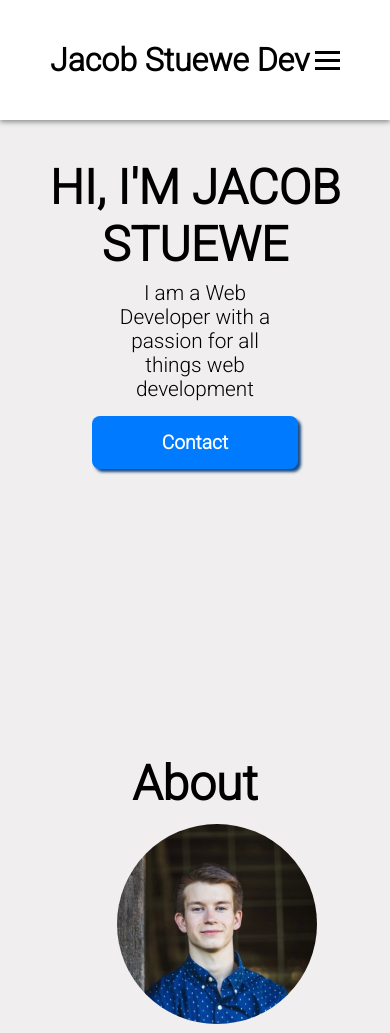
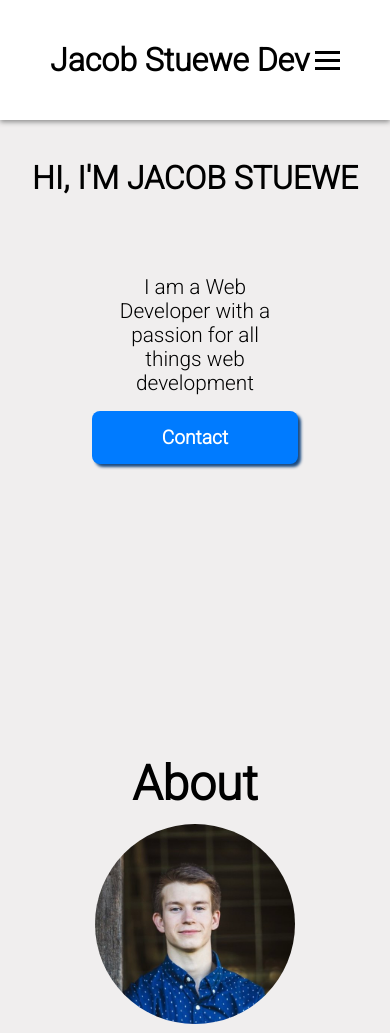
Before and after one commit to jstuewe11/personal-website, a plain HTML site: page index.html in a window 390 px wide. Shown: the top 1033 px of the page. Drawn offline with Linux system fonts and the light colour scheme.

Commit message:
Add files via upload

```diff
--- a/styles.css
+++ b/styles.css
@@ -103,7 +103,6 @@ a{
     text-decoration: none;
     display: inline-block;
     margin: 4px 2px;
-    cursor: pointer;
     border-radius: 8px;
     box-shadow: 3px 3px 3px 0px rgb(25, 74, 129);
 }
@@ -121,7 +120,6 @@ a{
     justify-content: center;
     align-items: center;
     padding-top: 3%;
-    color: white;
 }
 
 .intro{
@@ -476,8 +474,18 @@ input[type="submit"].fcf-btn-block, input[type="reset"].fcf-btn-block, input[typ
 
     .photo-container{
         margin: auto;
+        width: 100%;
     }
     .about-me-text{
         margin: auto;
+        width: 100%;
+    }
+
+    .name-intro{
+        font-size: 2rem;
+    }
+
+    .name-desc{
+        padding-top: 50%;
     }
 }
```
